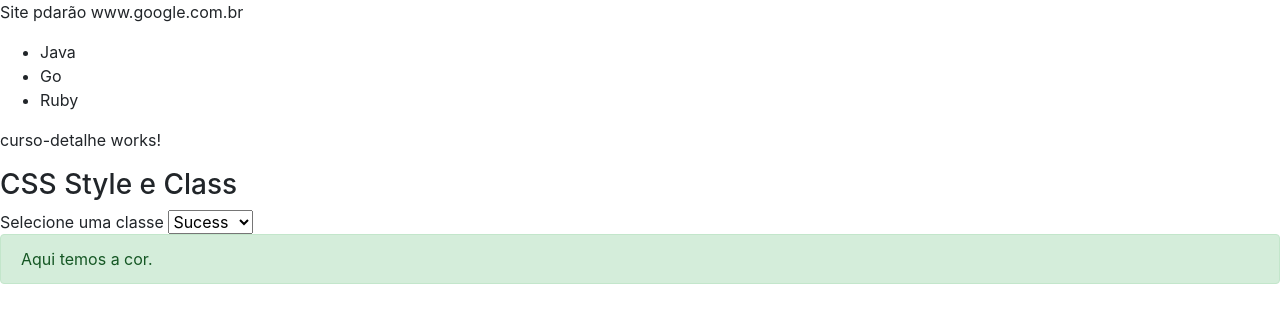
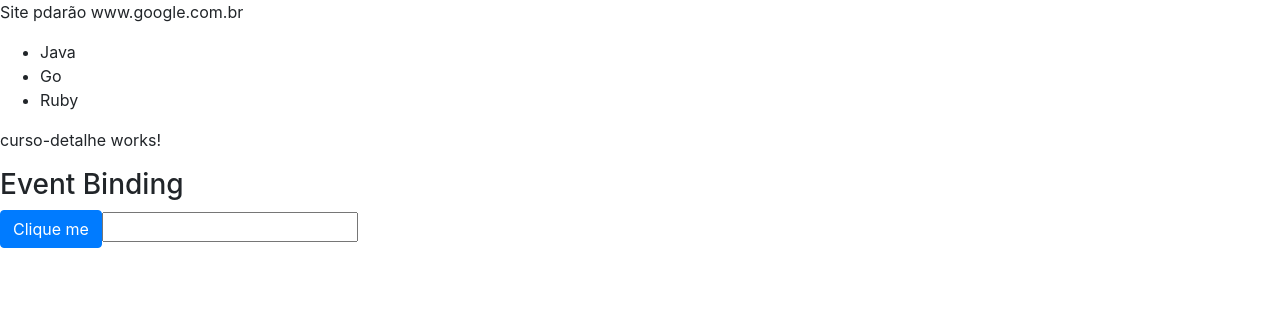
Before and after one commit to ricafa/angularStudy, an Angular app: page / in a window 1280 px wide. Shown: the top 322 px of the page. Built offline with nearby package versions, Linux system fonts and the light colour scheme.

Commit message:
fim da aula 07, cursosService

```diff
--- a/src/app/cursos/cursos.component.ts
+++ b/src/app/cursos/cursos.component.ts
@@ -1,19 +1,20 @@
 import { Component, OnInit } from '@angular/core';
+import { CursosService } from './cursos.service';
 
 @Component({
   selector: 'app-cursos',
   templateUrl: './cursos.component.html',
   styleUrls: ['./cursos.component.css']
 })
+
 export class CursosComponent implements OnInit {
   nomePortal: String;
-  cursos: string[] = ['Java', 'Go', 'Ruby'];
+  cursos: string[];
 
-  constructor() {
+  constructor(private CursosService: CursosService) {
     this.nomePortal = 'www.google.com.br';
-    for (let i = 0; i < this.cursos.length; i++) {
-      let curso = this.cursos[i];
-    }
+
+    this.cursos = this.CursosService.getCursos();
   }
 
   ngOnInit() {
--- a/src/app/cursos/cursos.module.ts
+++ b/src/app/cursos/cursos.module.ts
@@ -3,12 +3,14 @@ import { CommonModule } from '@angular/common';
 
 import { CursosComponent } from './cursos.component';
 import { CursoDetalheComponent } from './curso-detalhe/curso-detalhe.component';
+import { CursosService } from './cursos.service';
 
 @NgModule({
   imports: [
     CommonModule
   ],
   declarations: [CursosComponent, CursoDetalheComponent],
-  exports: [CursosComponent, CursoDetalheComponent]
+  exports: [CursosComponent, CursoDetalheComponent],
+  providers: [CursosService]
 })
 export class CursosModule { }
--- /dev/null
+++ b/src/app/cursos/cursos.service.ts
@@ -0,0 +1,14 @@
+import { Injectable } from '@angular/core';
+
+@Injectable({
+  providedIn: 'root'
+})
+export class CursosService {
+
+  constructor() { }
+
+    getCursos() {
+      return ['Java', 'Go', 'Ruby'];
+    }
+
+}
--- a/src/app/data-binding/data-binding.component.html
+++ b/src/app/data-binding/data-binding.component.html
@@ -10,6 +10,7 @@
 
 </section>
 -->
+<!--
 <section>
   <article>
     <h3>CSS Style e Class</h3>
@@ -27,3 +28,17 @@
     </div>
   </article>
 </section>
+-->
+
+<section>
+  <article>
+    <h3>Event Binding</h3>
+    <div>
+      <button class="btn btn-primary" (click)="clique()">Clique me</button>
+      <input type="text"
+      (keyup)="onKeyUp($event)"
+      >
+      <label>{{valorAtual}}</label>
+    </div>
+  </article>
+</section>
--- a/src/app/data-binding/data-binding.component.ts
+++ b/src/app/data-binding/data-binding.component.ts
@@ -10,11 +10,26 @@ export class DataBindingComponent implements OnInit {
 
   cursoAngular = true;
 
+  valorAtual: String = '';
+
   urlImagem: String = 'https://picsum.photos/200/300';
 
 
   getValor() {
     return 1;
+  }
+
+  clique() {
+    alert('botão clicado');
+  }
+
+  onKeyUp(evento: KeyboardEvent) {
+    this.valorAtual = (<HTMLInputElement>evento.target).value;
+    console.log(evento);
+    console.log((<HTMLInputElement>evento.target).value);
+    if (evento.key === '5') {
+      console.log('você digitou o numero 5');
+    }
   }
 
   constructor() {}
```
Also changed, not shown: 1 other file (tests, documents, lock files or other folders).
